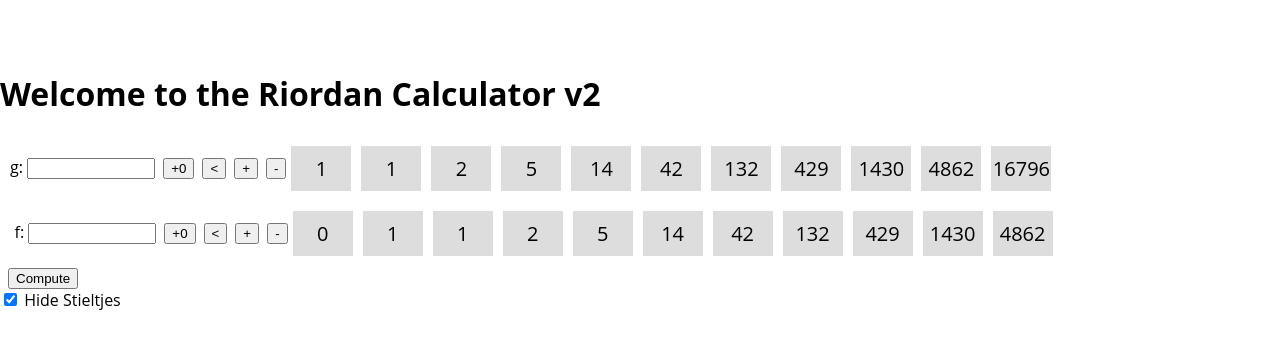
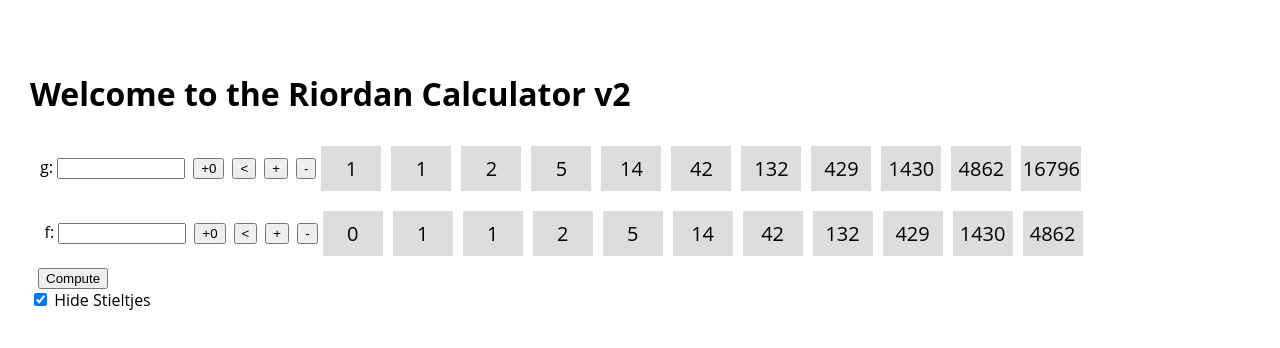
Before and after one commit to jamesshapiro/riordan-calculator-react, a React (Create React App) app: page / in a window 1280 px wide. Shown: the top 348 px of the page. Built offline with nearby package versions, Linux system fonts and the light colour scheme.

Commit message:
add left margin to calculator body

```diff
--- a/src/App.js
+++ b/src/App.js
@@ -13,6 +13,7 @@ import Matrix from './components/Matrix/Matrix';
 import Vector from './components/Vector/Vector';
 import SequenceContainer from './components/SequenceContainer/SequenceContainer';
 import SequenceButton from './components/SequenceContainer/SequenceButton/SequenceButton';
+import classes from './App.module.css';
 
 // const asyncCheckout = asyncComponent(() => {
 //   return import('./containers/Checkout/Checkout');
@@ -40,7 +41,7 @@ class App extends Component {
   }
 
   toggleStieltjes = (event) => {
-    this.setState({hideStieltjes: !this.state.hideStieltjes})
+    this.setState({ hideStieltjes: !this.state.hideStieltjes })
   }
 
   render() {
@@ -119,6 +120,7 @@ class App extends Component {
     return (
       <div>
         <Layout>
+          <div className={classes.AppBody}>
             <h1>Welcome to the Riordan Calculator v2</h1>
             <SequenceContainer sequence={this.props.gSequence} newSeq={this.props.newSequenceLoading} />
             <SequenceContainer sequence={this.props.fSequence} newSeq={this.props.newSequenceLoading} />
@@ -129,6 +131,7 @@ class App extends Component {
             {zSequence}
             {hideStieltjesCheckbox}
             {stieltjes}
+          </div>
         </Layout>
       </div>
     );
--- /dev/null
+++ b/src/App.module.css
@@ -0,0 +1,3 @@
+.AppBody {
+    margin: 0 0 0 30px;
+}
```
Lines whose indentation alone changed are shown as unchanged.
